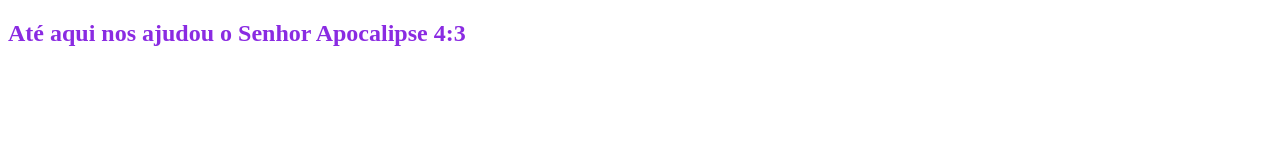
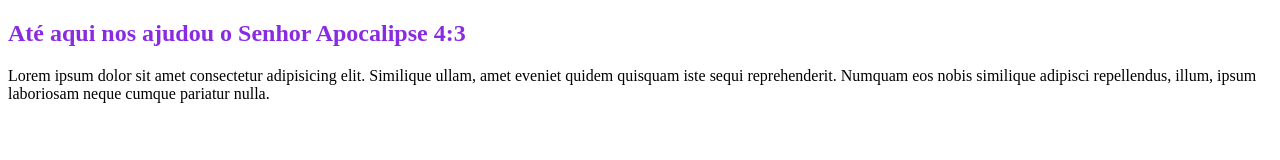
Before and after one commit to OrleiSan/teste-do-gato, a plain HTML site: page index.html in a window 1280 px wide. Drawn offline with Linux system fonts and the light colour scheme.

Commit message:
add Lorem

```diff
--- a/index.html
+++ b/index.html
@@ -9,5 +9,9 @@
 </head>
 <body>
     <H2> Até aqui nos ajudou o Senhor Apocalipse 4:3 </H2>
+    <p> Lorem ipsum dolor sit amet consectetur adipisicing elit.
+        Similique ullam, amet eveniet quidem quisquam iste sequi
+        reprehenderit. Numquam eos nobis similique adipisci repellendus,
+        illum, ipsum laboriosam neque cumque pariatur nulla. </p>
 </body>
 </html>
```
